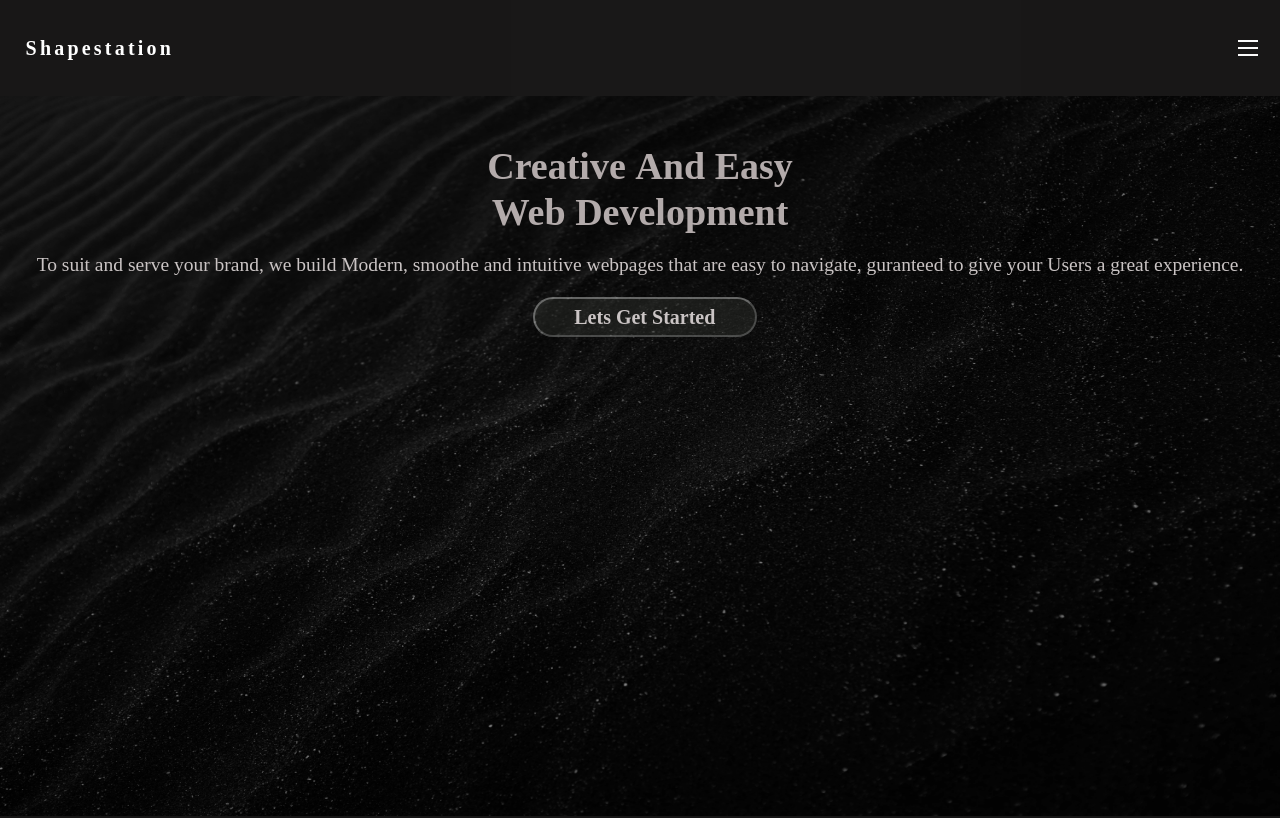
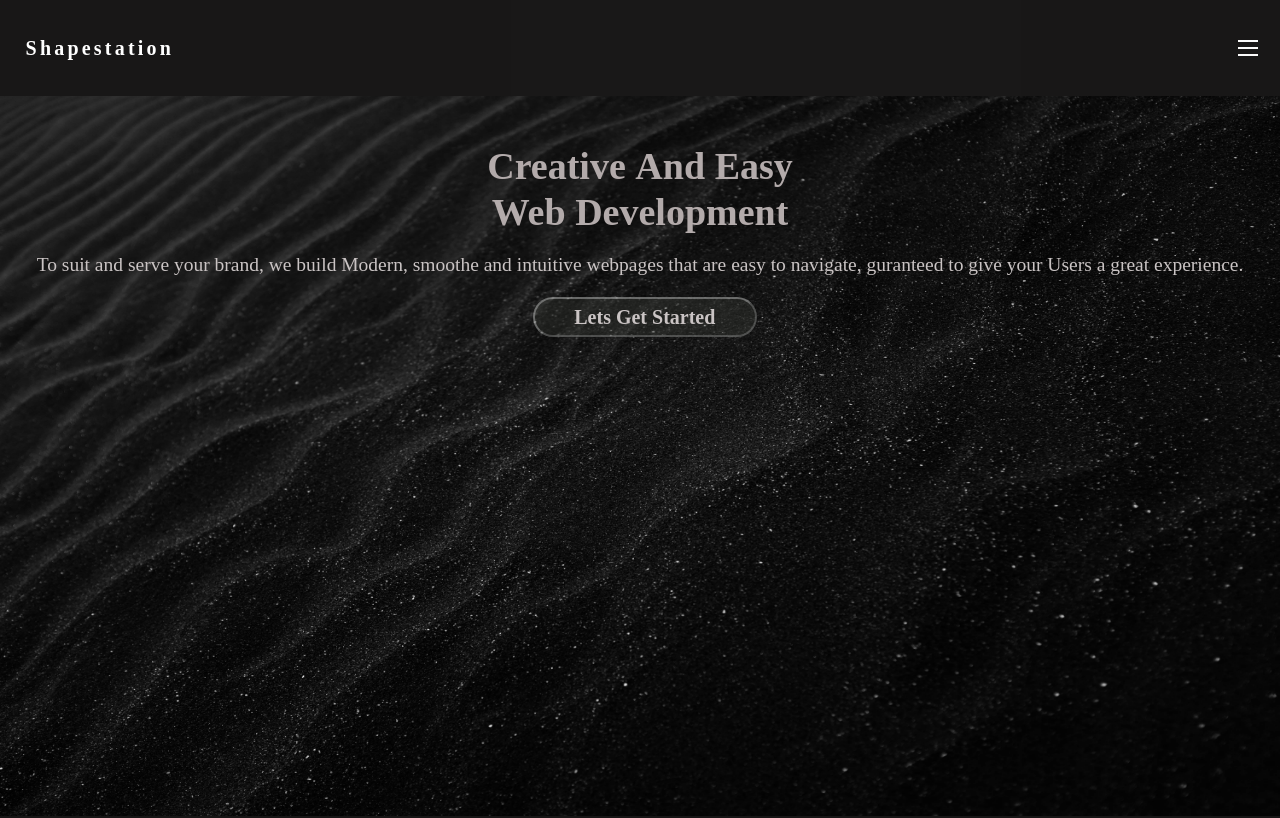
Before and after one commit to firemasterleo/shapestation, a Vue app: page / in a window 1280 px wide. Shown: the top 818 px of the page. Built offline with nearby package versions, Linux system fonts and the light colour scheme; a web font is replaced by a local one.

Commit message:
Update HomePage.vue

```diff
--- a/src/components/HomePage.vue
+++ b/src/components/HomePage.vue
@@ -155,7 +155,7 @@
 
     .herosection {
         // border: solid;
-        background-color: rgba(0, 0, 0, 0.416);
+        background-color: rgba(0, 0, 0, 0);
         color: white;
         height: 45rem;
         padding-left: 1.5rem;
```
